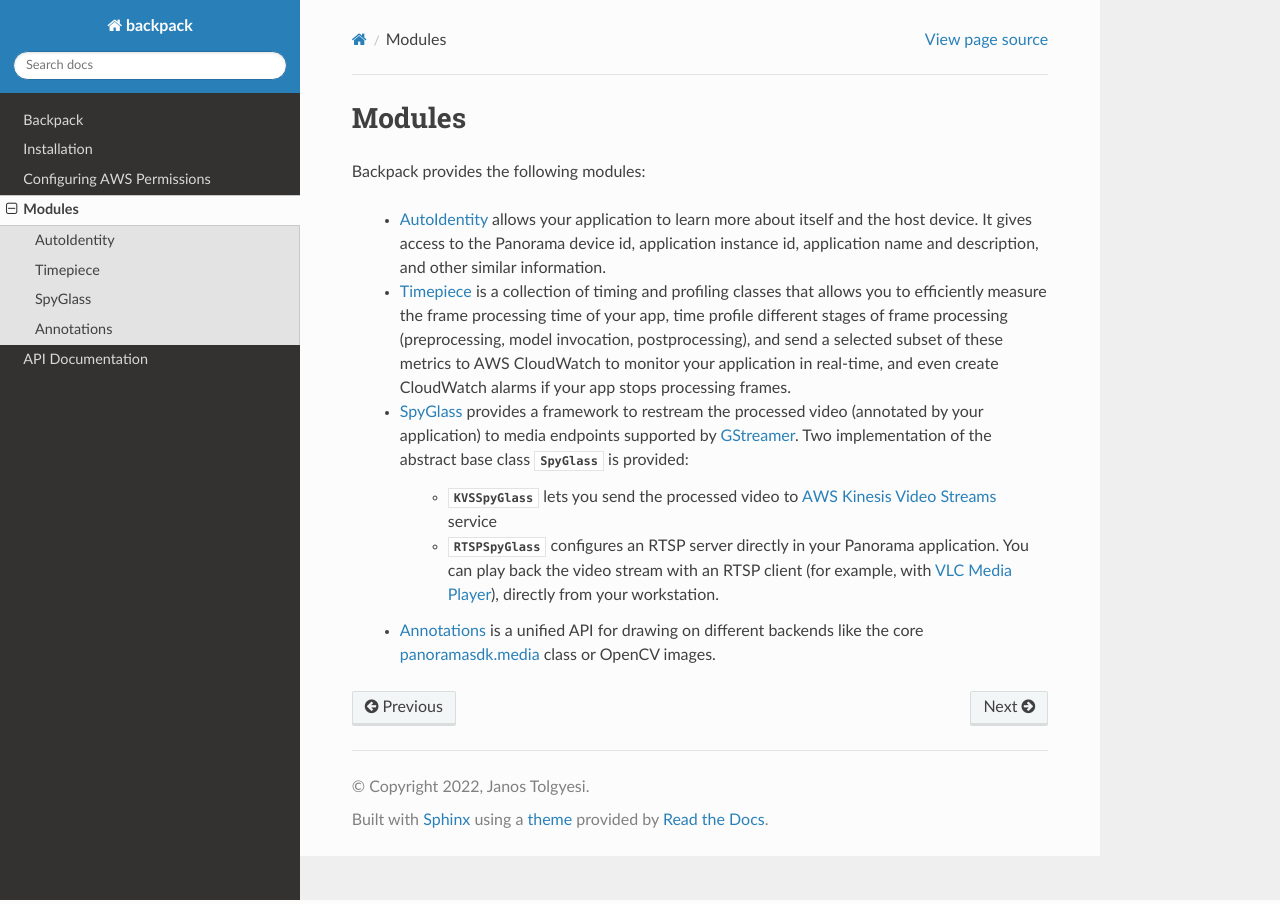
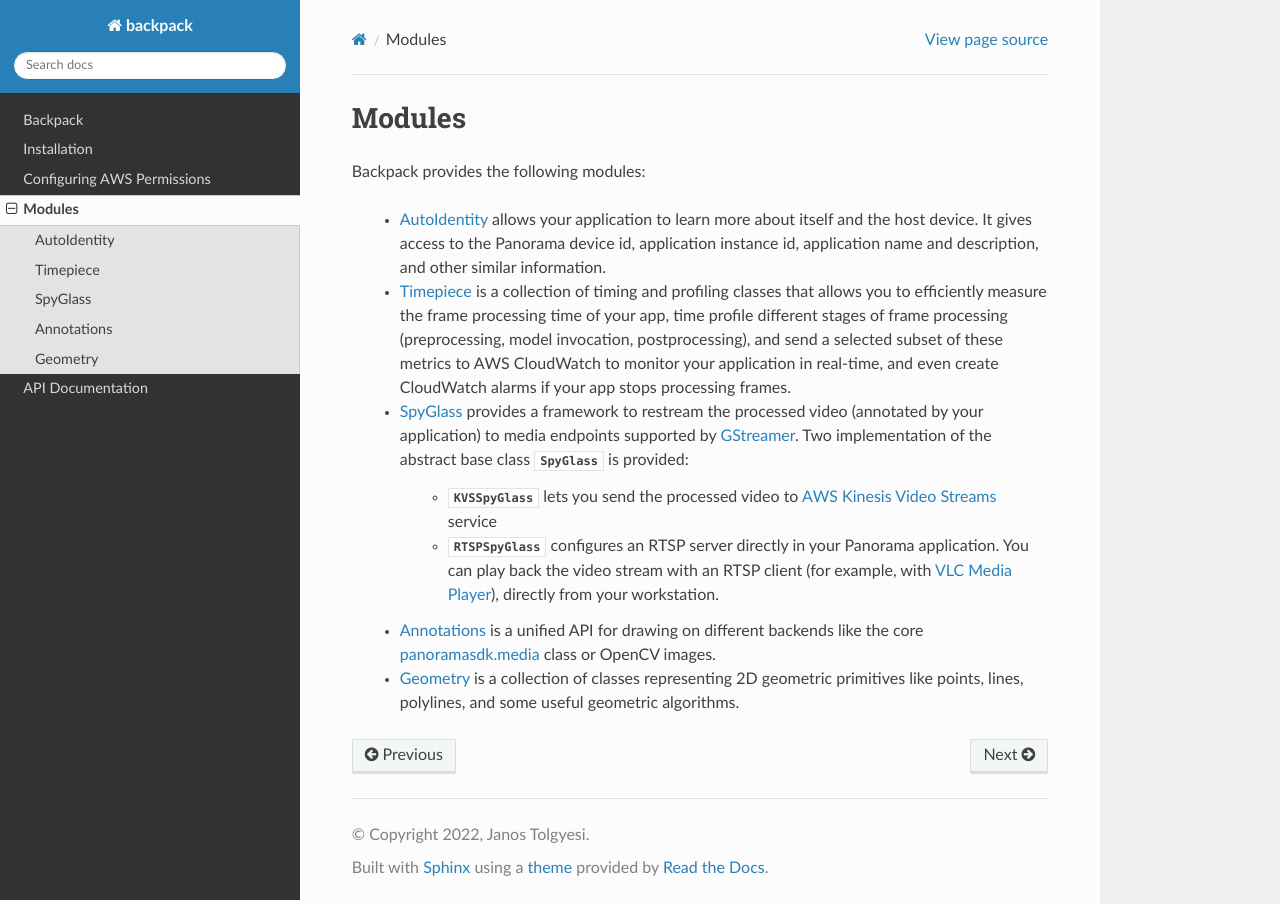
Before and after one commit to Neosperience/backpack, a Sphinx documentation site: the page built from docs/source/modules/index.rst, in a window 1280 px wide. Built offline with Sphinx 7.4.7 and the Read the Docs theme 2.0.0, drawn with Linux system fonts in a browser that asks for light colours.

Commit message:
Add geometry module documentation

```diff
--- a/docs/source/api/index.rst
+++ b/docs/source/api/index.rst
@@ -29,3 +29,4 @@
     kvs
     rtsp
     annotation
+    geometry
--- a/docs/source/modules/index.rst
+++ b/docs/source/modules/index.rst
@@ -25,6 +25,8 @@
 
  - :ref:`annotation-readme` is a unified API for drawing on different backends like the core
    `panoramasdk.media`_ class or OpenCV images.
+ - :ref:`geometry-readme` is a collection of classes representing 2D geometric primitives like
+   points, lines, polylines, and some useful geometric algorithms.
 
 .. _`AWS Kinesis Video Streams`: https://aws.amazon.com/kinesis/video-streams/
 .. _`VLC Media Player`: https://www.videolan.org
@@ -38,3 +40,4 @@
    timepiece
    spyglass
    annotation
+   geometry
```
Also changed, not shown: docs/source/api/geometry.rst (added, +8 -0 lines), docs/source/modules/geometry.rst (added, +11 -0 lines), 1 other file.
